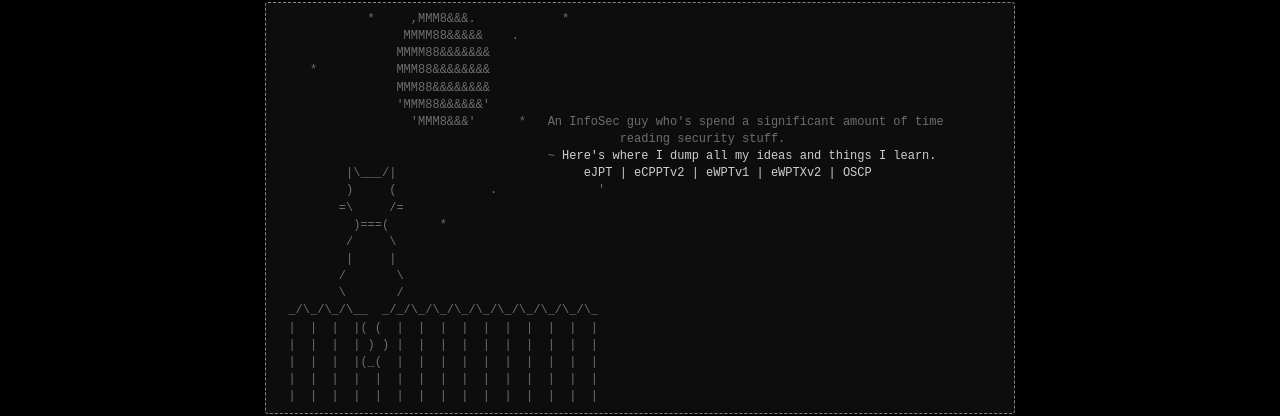
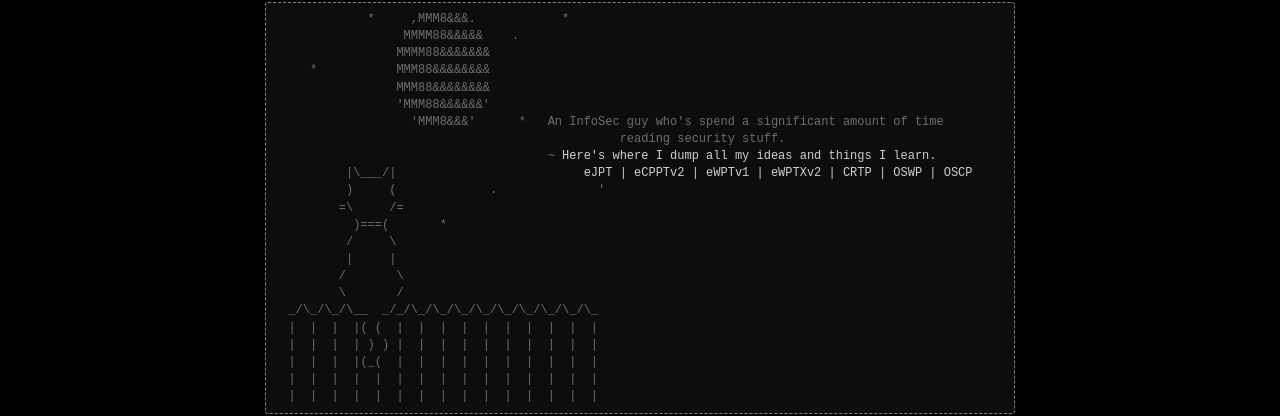
Before and after one commit to wizoutsugar/wizoutsugar.github.io, a Jekyll site: the page built from index.md, in a window 1280 px wide. Shown: the part 121-537 px from the top of the page. Built offline with Jekyll 4.4.1, drawn with Linux system fonts in a browser that asks for light colours.

Commit message:
Update index.md

```diff
--- a/index.md
+++ b/index.md
@@ -16,7 +16,7 @@ layout: content
                    'MMM8&&&'      *   An InfoSec guy who's spend a significant amount of time
 						reading security stuff.
 				      ~ <span>Here's where I dump all my ideas and things I learn.</span>
-          |\___/|                          <span>eJPT | eCPPTv2 | eWPTv1 | eWPTXv2 | OSCP</span>
+          |\___/|                          <span>eJPT | eCPPTv2 | eWPTv1 | eWPTXv2 | CRTP | OSWP | OSCP</span>
           )     (             .              '
          =\     /=
            )===(       *
```
